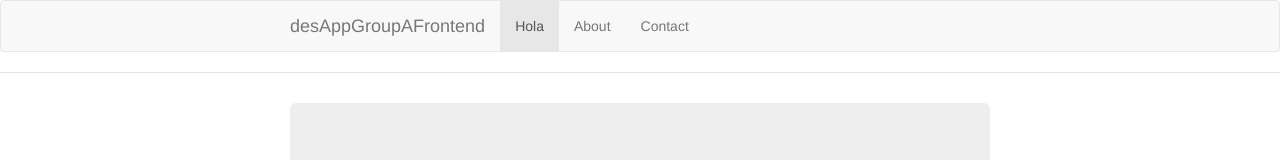
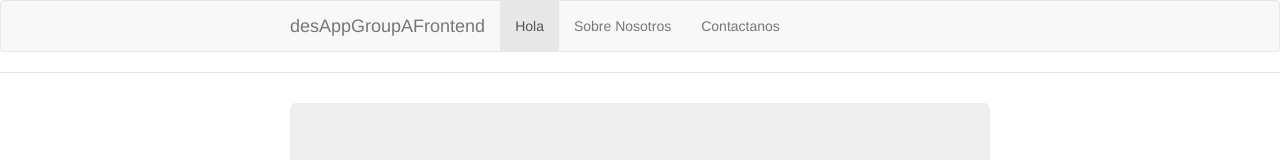
Before and after one commit to lucianofedericoolmedo/desapp-A-frontend, a website: page app/index.html in a window 1280 px wide. Shown: the top 160 px of the page. Drawn offline with nearby package versions, Linux system fonts and the light colour scheme; some packages are replaced by stand-ins of ours; files that its build step writes are made by us from their sources.

Commit message:
First commit to Heroku?

```diff
--- a/app/index.html
+++ b/app/index.html
@@ -58,8 +58,8 @@
 
             <ul class="nav navbar-nav">
               <li class="active"><a href="#/">Hola</a></li>
-              <li><a ng-href="#/about">About</a></li>
-              <li><a ng-href="#/">Contact</a></li>
+              <li><a ng-href="#/about">Sobre Nosotros</a></li>
+              <li><a ng-href="#/">Contactanos</a></li>
             </ul>
           </div>
         </div>
```
